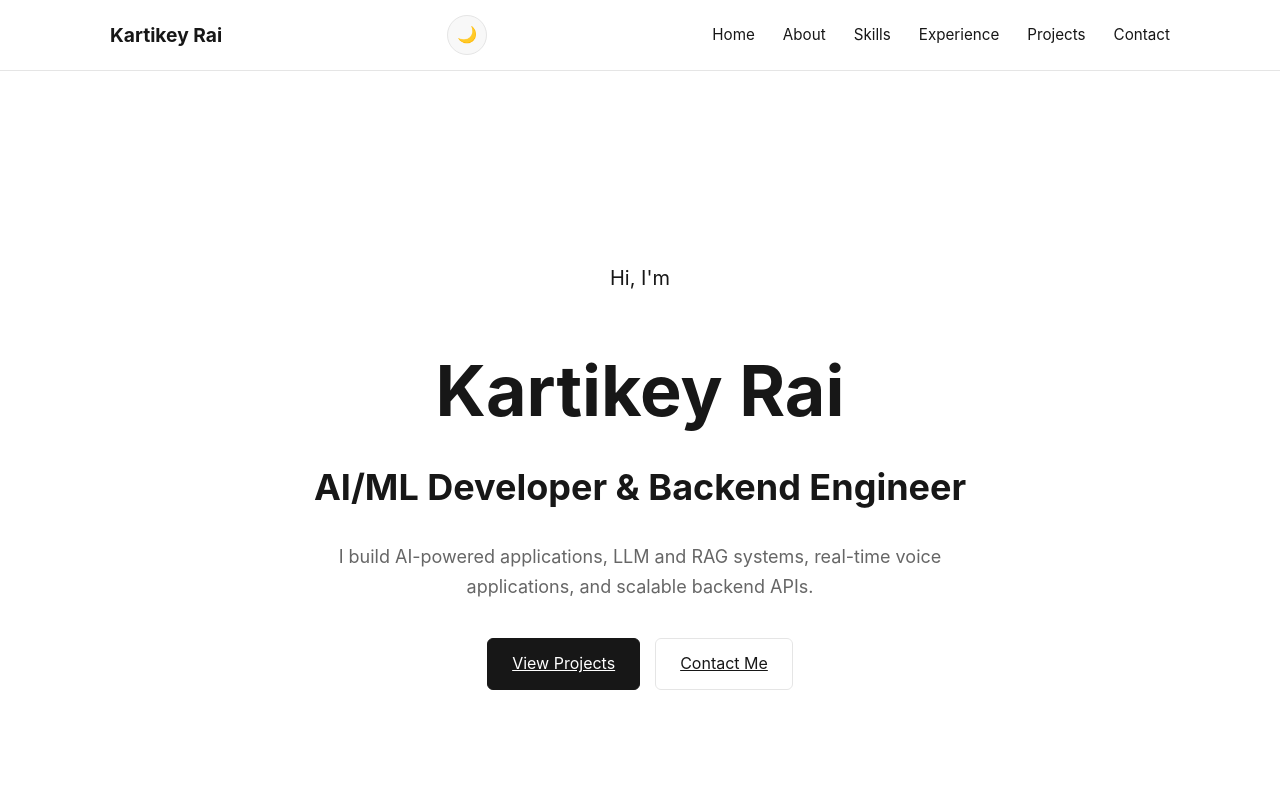
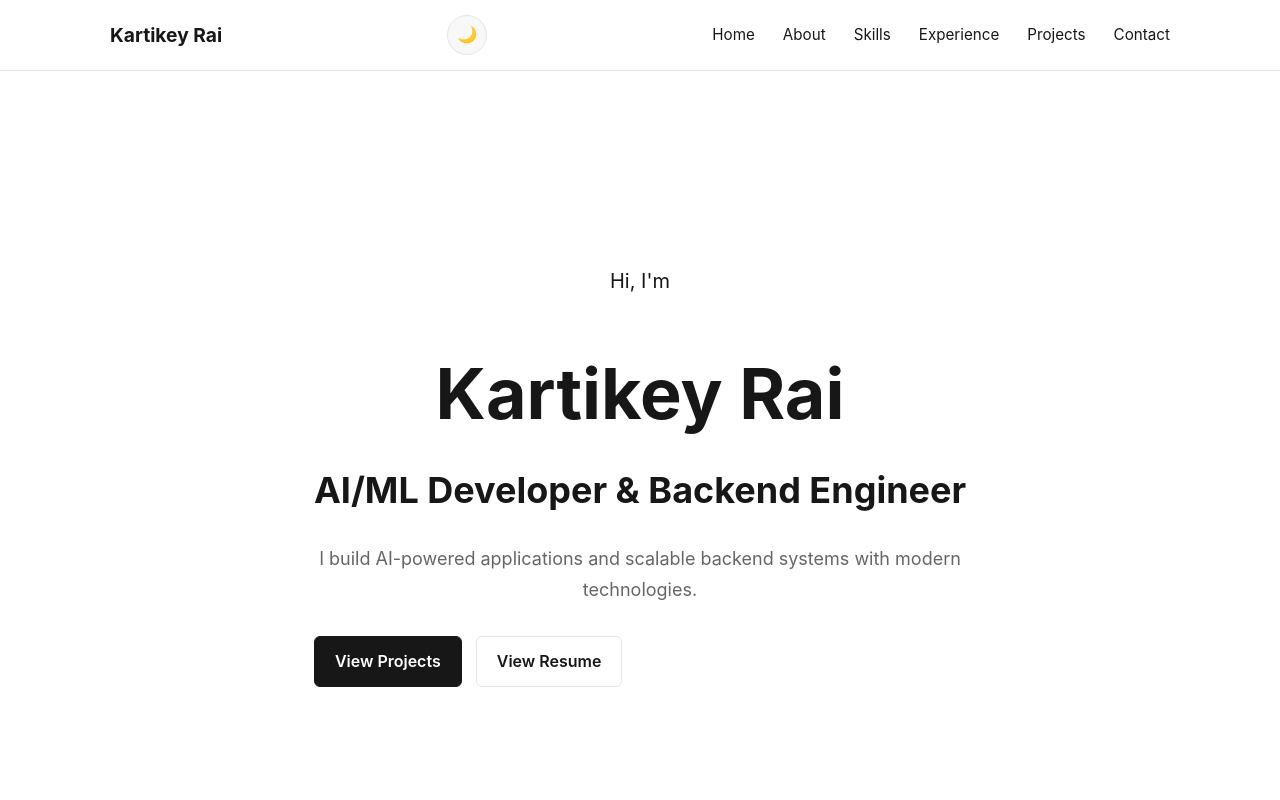
Before and after one commit to Kartikey1884/kartikey-porfolio, a React (Vite) app: page / in a window 1280 px wide. Shown: the top 800 px of the page. Built offline with nearby package versions, Linux system fonts and the light colour scheme.

Commit message:
feat: add portfolio links and resume

```diff
--- a/src/components/layout/Footer/Footer.jsx
+++ b/src/components/layout/Footer/Footer.jsx
@@ -1,4 +1,5 @@
 import "./Footer.css";
+import profile from "../../../data/profile";
 
 function Footer() {
   const currentYear = new Date().getFullYear();
@@ -8,11 +9,11 @@ function Footer() {
       <div className="footer__container">
         <div className="footer__content">
           <h2 className="footer__name">
-            Kartikey Rai
+            {profile.name}
           </h2>
 
           <p className="footer__description">
-            AI/ML Developer & Backend Engineer
+            {profile.role}
           </p>
         </div>
 
@@ -45,7 +46,27 @@ function Footer() {
             Contact
           </a>
         </div>
+        <div className="footer__socials">
+          <a
+            href={profile.social.github}
+            target="_blank"
+            rel="noopener noreferrer"
+          >
+            GitHub
+          </a>
 
+          <a
+            href={profile.social.linkedin}
+            target="_blank"
+            rel="noopener noreferrer"
+          >
+            LinkedIn
+          </a>
+
+          <a href={`mailto:${profile.email}`}>
+            Email
+          </a>
+        </div>
         <div className="footer__bottom">
           <p>
             © {currentYear} Kartikey Rai. All rights reserved.
--- a/src/components/sections/Contact/Contact.css
+++ b/src/components/sections/Contact/Contact.css
@@ -108,3 +108,29 @@
     font-size: 2rem;
   }
 }
+
+.contact__socials {
+  display: flex;
+  flex-wrap: wrap;
+  gap: 12px;
+  margin-top: 25px;
+}
+
+.contact__social-link {
+  padding: 8px 14px;
+
+  border: 1px solid var(--color-border);
+  border-radius: var(--radius-small);
+
+  color: var(--color-text);
+  text-decoration: none;
+
+  transition:
+    transform var(--transition-fast),
+    background-color var(--transition-fast);
+}
+
+.contact__social-link:hover {
+  transform: translateY(-2px);
+  background-color: var(--color-surface);
+}
--- a/src/components/sections/Contact/Contact.jsx
+++ b/src/components/sections/Contact/Contact.jsx
@@ -1,5 +1,6 @@
 import { useState } from "react";
 import "./Contact.css";
+import profile from "../../../data/profile";
 
 function Contact() {
   const [formData, setFormData] = useState({
@@ -22,7 +23,7 @@ function Contact() {
   function handleSubmit(event) {
     event.preventDefault();
 
-    if (!formData.name || !formData.email || !formData.message) {
+    if (!formData.name.trim() || !formData.email.trim() || !formData.message.trim()) {
       setStatus("Please fill in all fields.");
       return;
     }
@@ -41,10 +42,9 @@ function Contact() {
   return (
     <section id="contact" className="contact">
       <div className="contact__container">
+        {/* Contact Information */}
         <div className="contact__info">
-          <p className="contact__subtitle">
-            Get in touch
-          </p>
+          <p className="contact__subtitle">Get in touch</p>
 
           <h2 className="contact__title">
             Let's Work Together
@@ -58,28 +58,57 @@ function Contact() {
           <div className="contact__details">
             <p>
               <strong>Email:</strong>{" "}
-              Kartikeyrai8400@gmail.com
-            </p>
-            <p>
-                <strong>Phone:</strong>{" "}
-                +91 8400064374
+              <a href={`mailto:${profile.email}`}>
+                {profile.email}
+              </a>
             </p>
 
             <p>
-              <strong>Location:</strong>{" "}
-              India
+              <strong>Phone:</strong>{" "}
+              +91 8400064374
             </p>
+
+            <p>
+              <strong>Location:</strong> India
+            </p>
+          </div>
+
+          {/* Social Links */}
+          <div className="contact__socials">
+            <a
+              href={`mailto:${profile.email}`}
+              className="contact__social-link"
+            >
+              Email
+            </a>
+
+            <a
+              href={profile.social.github}
+              target="_blank"
+              rel="noopener noreferrer"
+              className="contact__social-link"
+            >
+              GitHub
+            </a>
+
+            <a
+              href={profile.social.linkedin}
+              target="_blank"
+              rel="noopener noreferrer"
+              className="contact__social-link"
+            >
+              LinkedIn
+            </a>
           </div>
         </div>
 
+        {/* Contact Form */}
         <form
           className="contact__form"
           onSubmit={handleSubmit}
         >
           <div className="contact__field">
-            <label htmlFor="name">
-              Name
-            </label>
+            <label htmlFor="name">Name</label>
 
             <input
               id="name"
@@ -92,9 +121,7 @@ function Contact() {
           </div>
 
           <div className="contact__field">
-            <label htmlFor="email">
-              Email
-            </label>
+            <label htmlFor="email">Email</label>
 
             <input
               id="email"
@@ -107,9 +134,7 @@ function Contact() {
           </div>
 
           <div className="contact__field">
-            <label htmlFor="message">
-              Message
-            </label>
+            <label htmlFor="message">Message</label>
 
             <textarea
               id="message"
@@ -117,7 +142,7 @@ function Contact() {
               value={formData.message}
               onChange={handleChange}
               placeholder="Write your message..."
-              rows="6"
+              rows={6}
             />
           </div>
 
--- a/src/components/sections/Projects/ProjectCard.jsx
+++ b/src/components/sections/Projects/ProjectCard.jsx
@@ -4,11 +4,16 @@ function ProjectCard({
   technologies,
   github,
   demo,
+  category,
 }) {
   return (
     <article className="project-card">
 
       <div className="project-card__content">
+
+        <p className="project-card__category">
+          {category}
+        </p>
 
         <h3 className="project-card__title">
           {title}
@@ -30,6 +35,7 @@ function ProjectCard({
         </div>
 
         <div className="project-card__links">
+          {github && (
             <a
               href={github}
               target="_blank"
@@ -37,7 +43,9 @@ function ProjectCard({
             >
               GitHub
             </a>
+          )}
 
+          {demo && (
             <a
               href={demo}
               target="_blank"
@@ -45,6 +53,7 @@ function ProjectCard({
             >
               Live Demo
             </a>
+          )}
         </div>
 
       </div>
--- a/src/components/sections/Projects/Projects.css
+++ b/src/components/sections/Projects/Projects.css
@@ -101,6 +101,17 @@
   opacity: 0.65;
 }
 
+.project-card__category {
+  margin-bottom: 8px;
+
+  font-size: 0.8rem;
+  font-weight: 600;
+  text-transform: uppercase;
+  letter-spacing: 0.05em;
+
+  color: var(--color-text-secondary);
+}
+
 
 @media (max-width: 768px) {
   .projects {
--- a/src/components/sections/hero/hero.css
+++ b/src/components/sections/hero/hero.css
@@ -54,20 +54,29 @@
 
 .hero__actions {
   display: flex;
-  justify-content: center;
-  gap: 15px;
-
-  margin-top: 35px;
+  flex-wrap: wrap;
+  gap: 14px;
+  margin-top: 30px;
 }
 
 .hero__button {
-  padding: 12px 24px;
+  display: inline-flex;
+  align-items: center;
+  justify-content: center;
 
-  border: 1px solid var(--color-border);
-  border-radius: 6px;
+  padding: 12px 20px;
 
-  font-size: 16px;
-  transition: 0.2s ease;
+  border: 1px solid var(--color-primary);
+  border-radius: var(--radius-small);
+
+  text-decoration: none;
+  font-weight: 600;
+
+  transition:
+    transform var(--transition-fast),
+    opacity var(--transition-fast),
+    background-color var(--transition-fast),
+    color var(--transition-fast);
 }
 
 .hero__button--primary {
@@ -81,6 +90,9 @@
   color: var(--color-text);
   border-color: var(--color-border);
 }
+.hero__button--secondary:hover {
+  background: var(--color-surface);
+}
 
 .hero__button:hover {
   transform: translateY(-2px);
@@ -91,3 +103,13 @@
     animation: none;
   }
 }
+@media (max-width: 480px) {
+  .hero__actions {
+    flex-direction: column;
+    align-items: stretch;
+  }
+
+  .hero__button {
+    width: 100%;
+  }
+}
--- a/src/components/sections/hero/hero.jsx
+++ b/src/components/sections/hero/hero.jsx
@@ -1,34 +1,45 @@
 import "./hero.css";
+import profile from "../../../data/profile";
 
 function Hero() {
   return (
     <section id="home" className="hero">
+      <div className="hero__container">
         <div className="hero__content">
           <p className="hero__greeting">
             Hi, I'm
           </p>
 
           <h1 className="hero__name">
-          Kartikey Rai
+            {profile.name}
           </h1>
 
           <h2 className="hero__role">
-          AI/ML Developer & Backend Engineer
+            {profile.role}
           </h2>
 
           <p className="hero__description">
-          I build AI-powered applications, LLM and RAG systems,
-          real-time voice applications, and scalable backend APIs.
+            I build AI-powered applications and scalable
+            backend systems with modern technologies.
           </p>
 
           <div className="hero__actions">
-          <a href="#projects" className="hero__button hero__button--primary">
+            <a
+              href="#projects"
+              className="hero__button hero__button--primary"
+            >
               View Projects
             </a>
 
-          <a href="#contact" className="hero__button hero__button--secondary">
-            Contact Me
+            <a
+              href={profile.resume}
+              className="hero__button hero__button--secondary"
+              target="_blank"
+              rel="noopener noreferrer"
+            >
+              View Resume
             </a>
+          </div>
         </div>
       </div>
     </section>
--- /dev/null
+++ b/src/data/profile.js
@@ -0,0 +1,15 @@
+const profile = {
+  name: "Kartikey Rai",
+  role: "AI/ML Developer & Backend Engineer",
+
+  email: "your-email@example.com",
+
+  social: {
+    github: "https://github.com/yourusername",
+    linkedin: "https://www.linkedin.com/in/yourusername/",
+  },
+
+  resume: "/resume.pdf",
+};
+
+export default profile;
--- a/src/data/projects.js
+++ b/src/data/projects.js
@@ -14,8 +14,8 @@ const projects = [
       "Docker",
       "AWS",
     ],
-    github: "#",
-    demo: "#",
+    github: "",
+    demo: "",
   },
 
   {
```
Also changed, not shown: 1 other file (tests, documents, lock files or other folders). Lines whose indentation alone changed are shown as unchanged.
